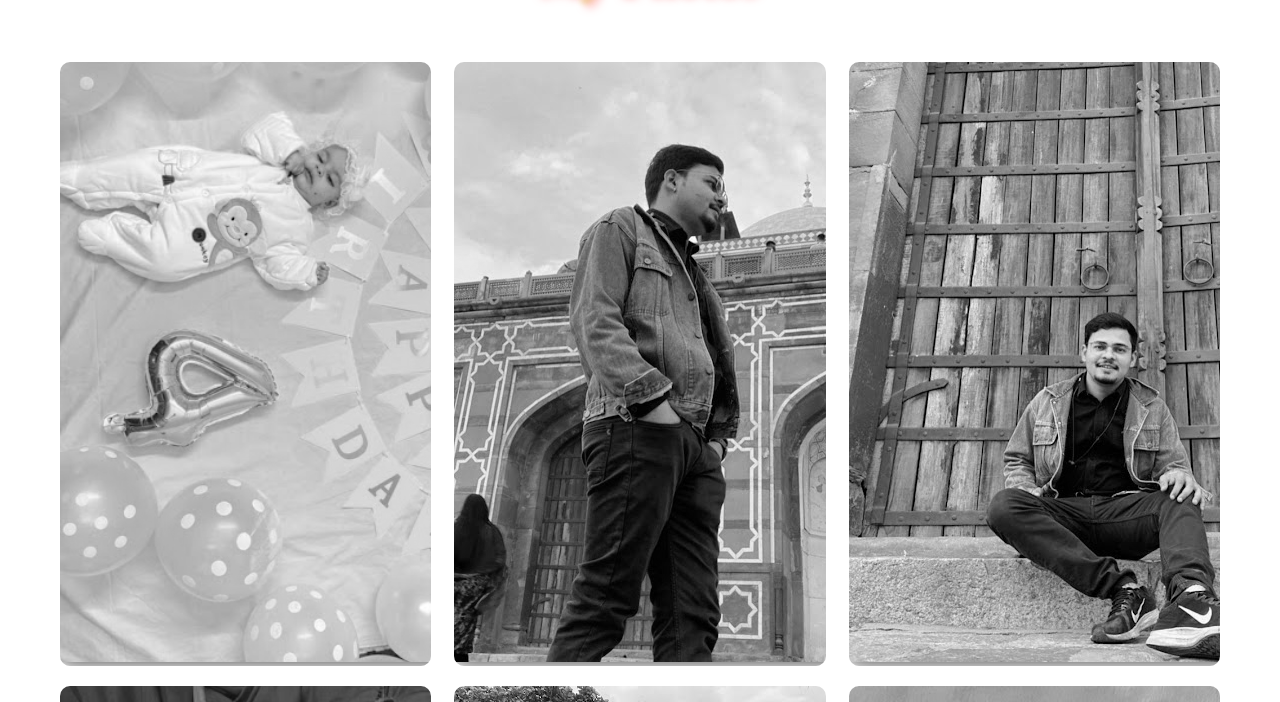
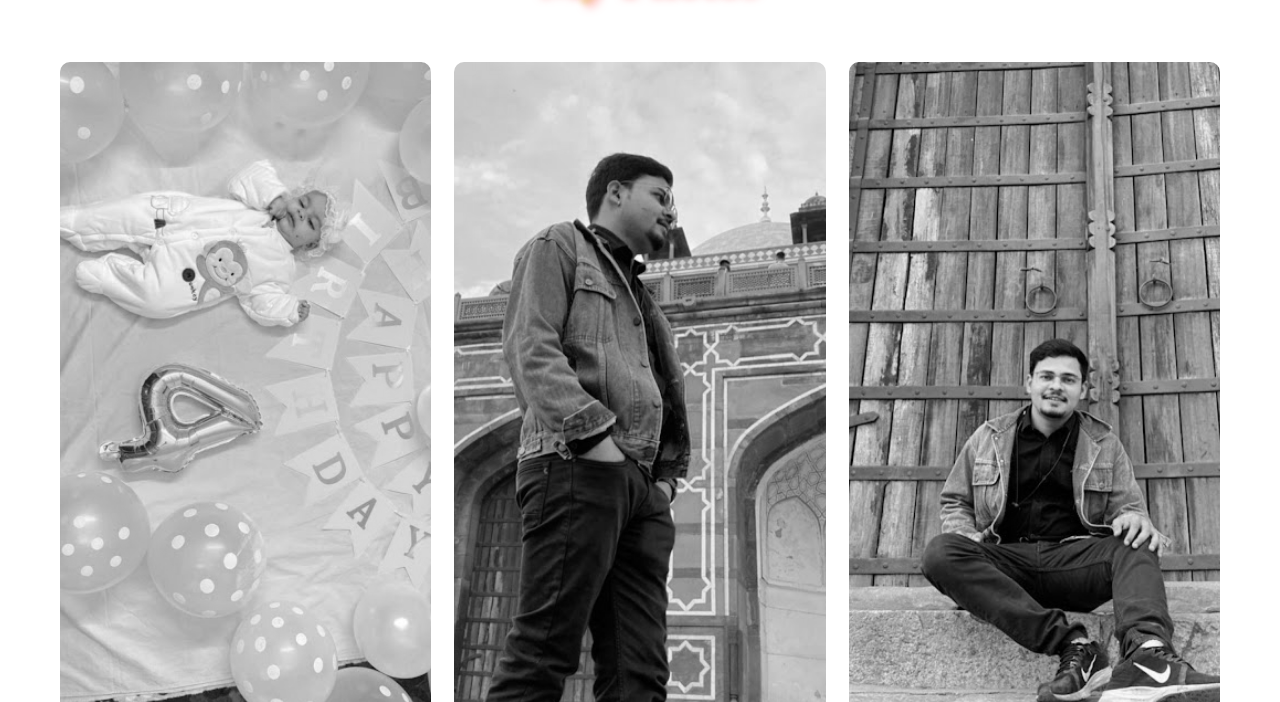
Before and after one commit to urstrulynishkarsh/images, a plain HTML site: page index.html in a window 1280 px wide. Shown: the part 98-800 px from the top of the page. Drawn offline with Linux system fonts and the light colour scheme.

Commit message:
Update style.css

```diff
--- a/style.css
+++ b/style.css
@@ -39,8 +39,8 @@
     overflow: hidden;
 }
 .card img{
-    /* height: 100%;
-    width: 100%; */
+    height: 100%;
+    width: 100%;
     filter: grayscale(100%);
     box-shadow: 0 0 20px #333;
     object-fit: cover;
```
